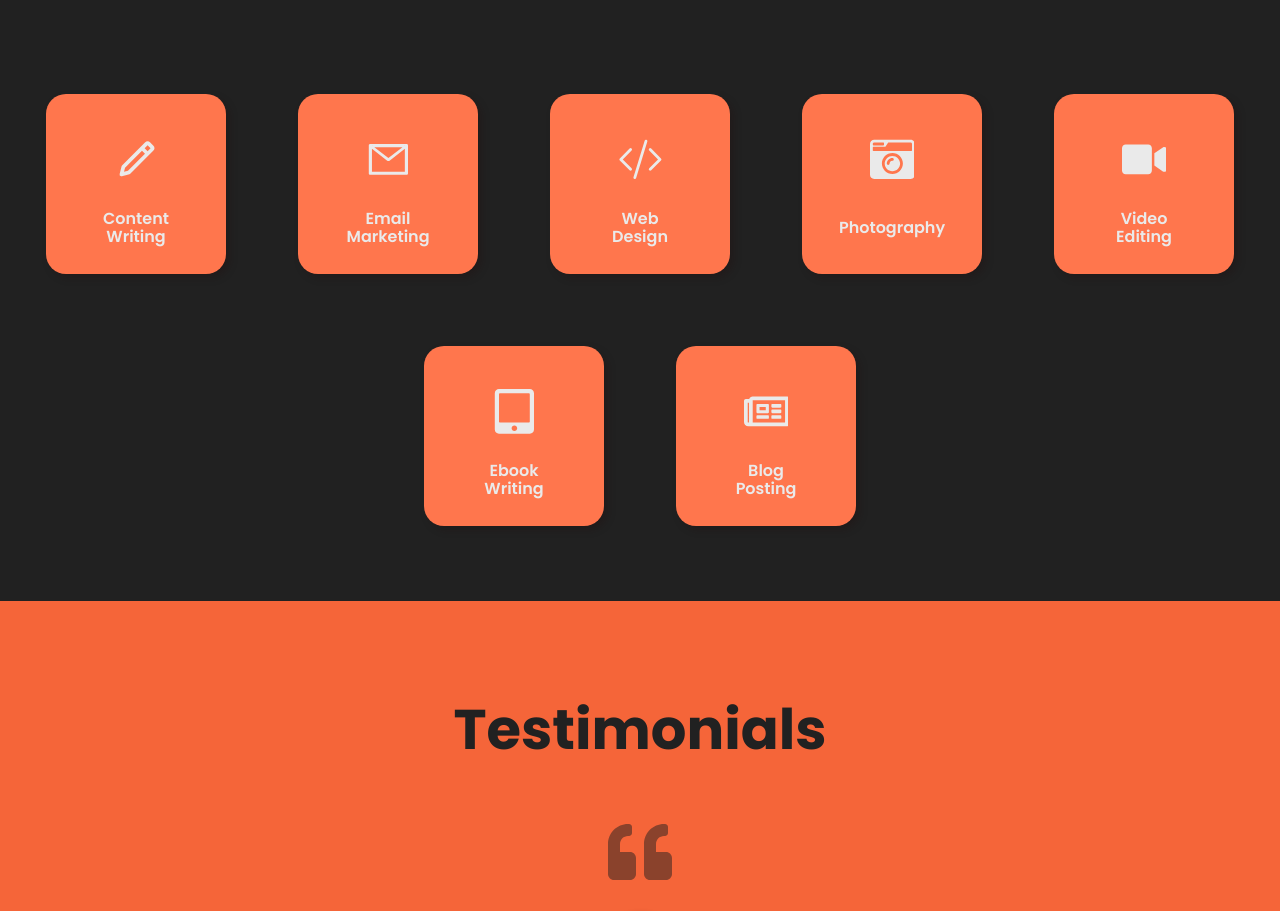
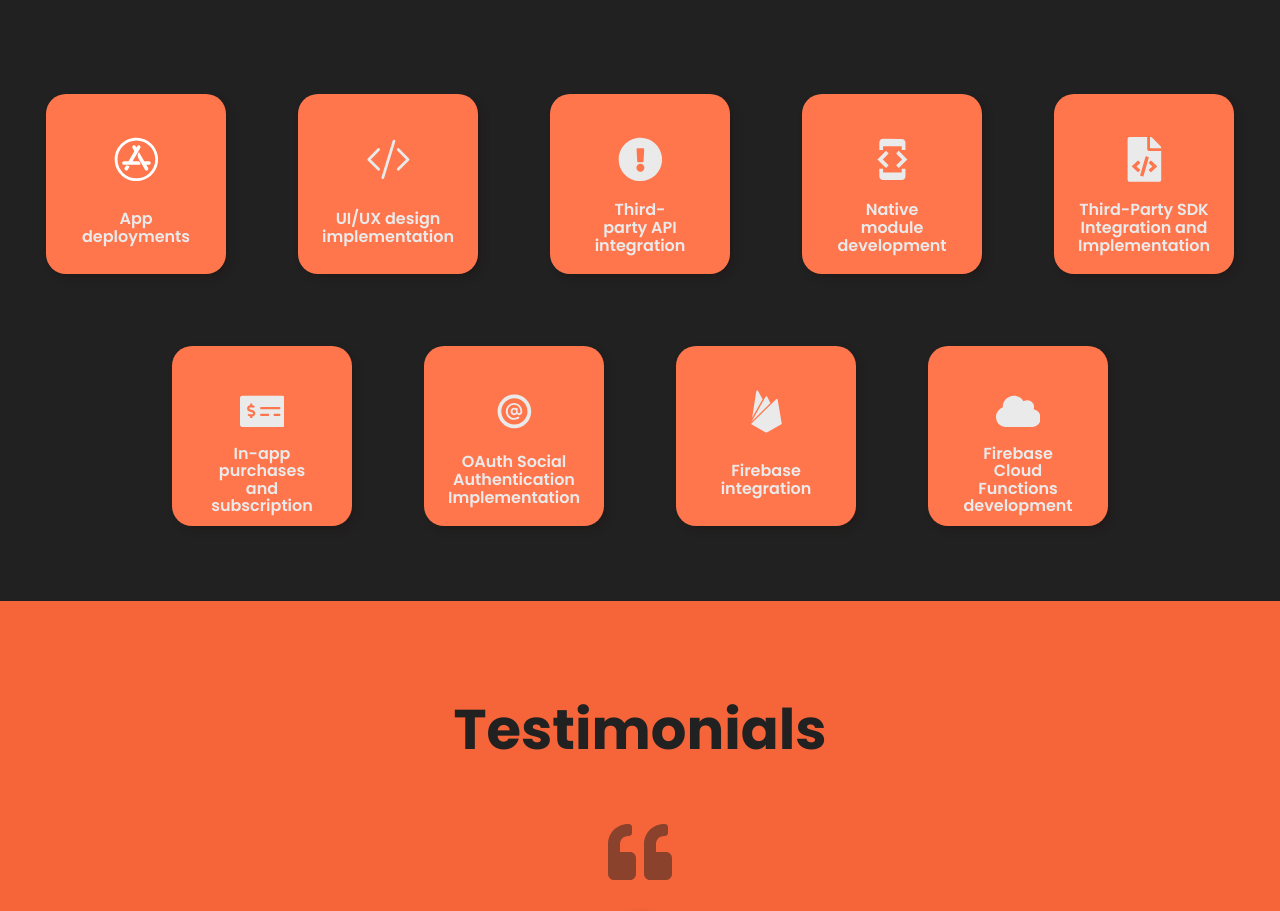
Before and after one commit to basit321/Portfolio-mobileApp, a React (Create React App) app: page / in a window 1280 px wide. Shown: the part 5500-6411 px from the top of the page. Built offline with nearby package versions, Linux system fonts and the light colour scheme; a web font is replaced by a local one.

Commit message:
Update servicesData.js

```diff
--- a/src/data/servicesData.js
+++ b/src/data/servicesData.js
@@ -2,7 +2,12 @@
 import { BiShoppingBag, BiPencil } from "react-icons/bi";
 import { BsCodeSlash, BsClipboardData } from "react-icons/bs";
 import { AiOutlineMail, AiFillAudio } from "react-icons/ai";
-import { FaInternetExplorer,  FaChalkboardTeacher, FaCameraRetro, FaPinterest, FaVideo, FaTabletAlt, FaRegNewspaper } from "react-icons/fa";
+import { FaInternetExplorer,  FaChalkboardTeacher, FaCameraRetro, FaPinterest, FaVideo, FaTabletAlt, FaRegNewspaper,FaAppStore,FaExclamationCircle,FaMoneyCheckAlt,FaCloud,FaFileCode } from "react-icons/fa";
+
+import { IoLogoFirebase } from "react-icons//io5";
+import { MdDeveloperMode } from "react-icons/md";
+import { TiSocialAtCircular } from "react-icons/ti";
+
 
 
 
@@ -14,13 +19,15 @@ export const servicesData = [
     // },
     {
         id: 2,
-        title: 'Content Writing',
-        icon: <BiPencil />
+        title: "App deployments",
+        icon: <FaAppStore
+         style={{color: "white"} }
+        />
     },
     {
         id: 3,
-        title: 'Email Marketing',
-        icon: <AiOutlineMail />
+        title: 'UI/UX design implementation',
+        icon: <BsCodeSlash />
     },
     // {
     //     id: 4,
@@ -35,34 +42,34 @@ export const servicesData = [
 
     {
         id: 6,
-        title: 'Web Design',
-        icon: <BsCodeSlash />
+        title: 'Third-party API integration',
+        icon: <FaExclamationCircle />
     },
     {
         id: 7,
-        title: 'Photography',
-        icon: <FaCameraRetro />
+        title: 'Native module development',
+        icon: <MdDeveloperMode />
+    },
+    {
+        id: 8,
+        title: 'Third-Party SDK Integration and Implementation',
+        icon: <FaFileCode />
+    },
+    {
+        id: 9,
+        title: 'In-app purchases and subscription',
+        icon: <FaMoneyCheckAlt />
+    },
+    {
+        id: 10,
+        title: 'OAuth Social Authentication Implementation',
+        icon: <TiSocialAtCircular/>
     },
     // {
-    //     id: 8,
-    //     title: 'Pinterest Virtual Assistant',
-    //     icon: <FaPinterest />
+    //     id: 11,
+    //     title: 'Ebook Writing',
+    //     icon: <FaTabletAlt />
     // },
-    {
-        id: 9,
-        title: 'Video Editing',
-        icon: <FaVideo />
-    },
-    // {
-    //     id: 10,
-    //     title: 'Data Entry',
-    //     icon: <BsClipboardData />
-    // },
-    {
-        id: 11,
-        title: 'Ebook Writing',
-        icon: <FaTabletAlt />
-    },
     // {
     //     id: 12,
     //     title: 'Audio Transcription',
@@ -70,8 +77,13 @@ export const servicesData = [
     // },
     {
         id: 13,
-        title: 'Blog Posting',
-        icon: <FaRegNewspaper />
+        title: 'Firebase integration',
+        icon: <IoLogoFirebase />
+    },
+     {
+        id: 12,
+        title: 'Firebase Cloud Functions development',
+        icon: <FaCloud />
     },
 
 ]
```
